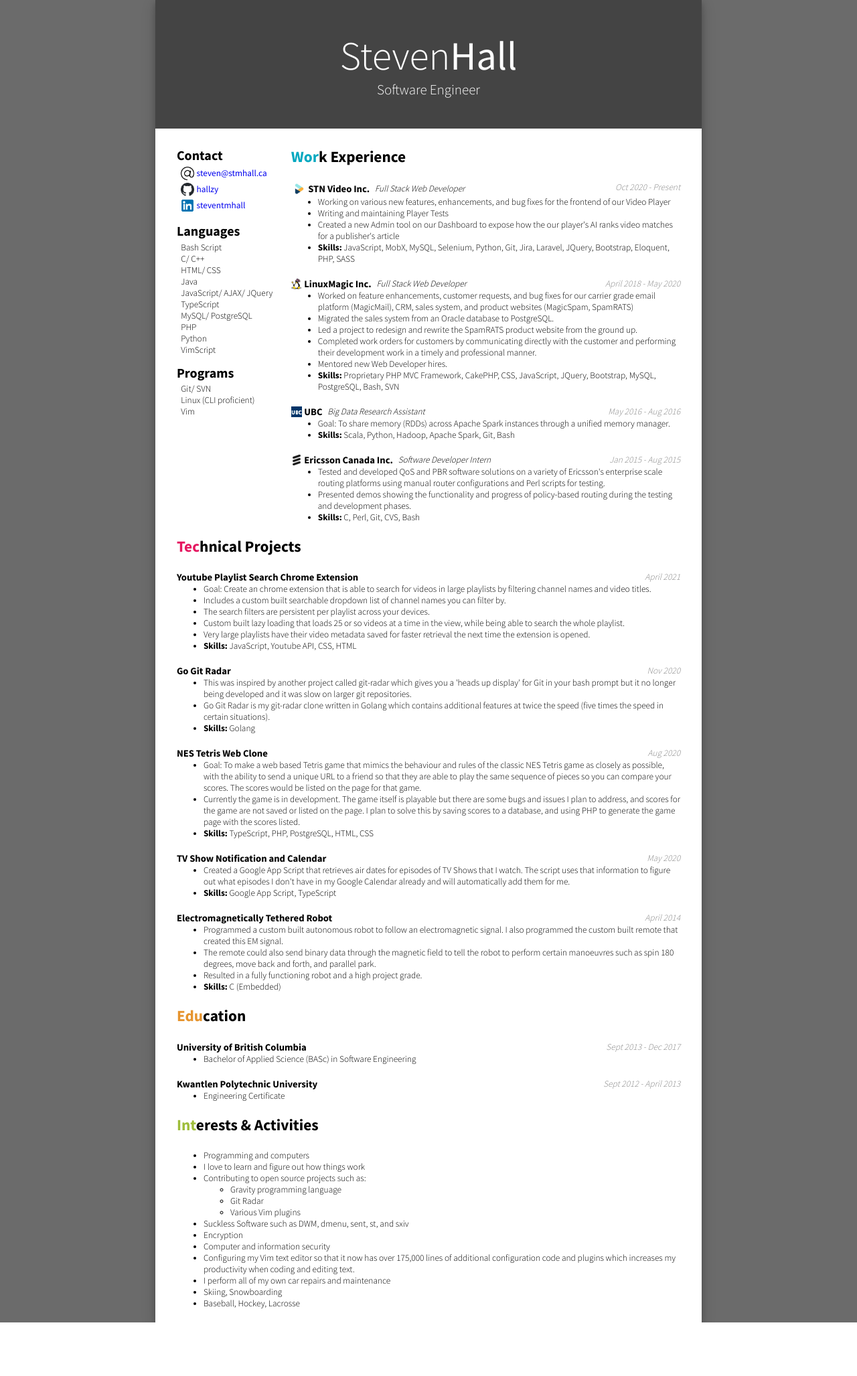
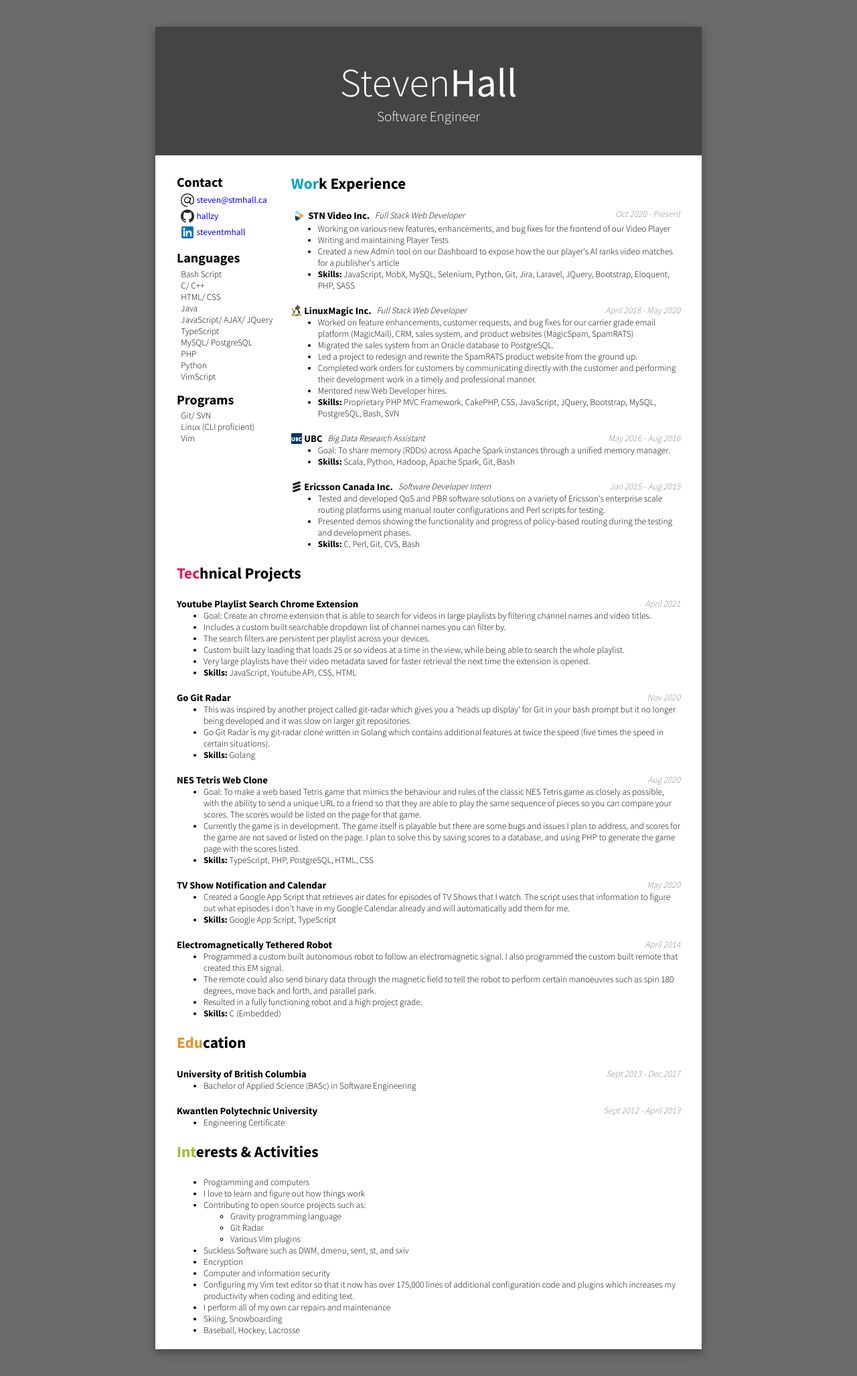
Before and after one commit to hallzy/website, a PHP site: page / in a window 1280 px wide. Shown: the whole page at 67% size. Before the commit the page ends 1975 px from the top, so only its background shows below. Run offline with PHP 8.4, Linux system fonts and the light colour scheme.

Commit message:
Updated Styling

```diff
--- a/index.php
+++ b/index.php
@@ -2,6 +2,11 @@
 
 $jsonStr = file_get_contents("data.json");
 $data = json_decode($jsonStr);
+
+$mtime = filemtime('./style.css');
+if ($mtime === false) {
+    $mtime = 0;
+}
 
 // $className is used as a hack for CSS selector so that I an force a page break
 // in a sensible place, because chrome thinks it is a good idea to break right
@@ -35,7 +40,7 @@ function lists2html($className, array $arr) : string {
     <meta charset="UTF-8">
     <meta name="viewport" content="width=device-width">
     <title><?= $data->pageTitle ?></title>
-    <link rel='stylesheet' href='./style.css'>
+    <link rel='stylesheet' href='./style.css?v=<?= $mtime ?>'>
 </head>
     <body>
         <div class='header'>
--- a/style.css
+++ b/style.css
@@ -1,17 +1,26 @@
 @import url('https://fonts.googleapis.com/css2?family=Source+Sans+Pro:wght@300;400;700&display=swap');
 
 :root {
-    font-family: 'Source Sans Pro';
+    font-family: 'Source Sans Pro', monospace;
     font-weight: lighter;
     font-size: 10pt;
     background-color: #6b6b6b;
 }
 
 body {
-    margin: auto;
+    /* resume border = 3em = 40px */
+    margin: 3em auto;
     background-color: white;
     box-shadow: 0 4px 8px 0 rgb(0 0 0 / 20%), 0 6px 20px 0 rgb(0 0 0 / 19%);
     width: 8.5in;
+}
+
+/* resume border = 3em = 40px */
+@media (max-width: calc(8.5in + (2 * 40px) - 1px)) {
+    body {
+        margin: 0px;
+        width: auto;
+    }
 }
 
 a {
@@ -158,6 +167,7 @@ img {
 
     body {
         box-shadow: none;
+        margin: 0px;
     }
 
     /* This is a hack to get the page to break sanely. Chrome is stupid, and */
```
